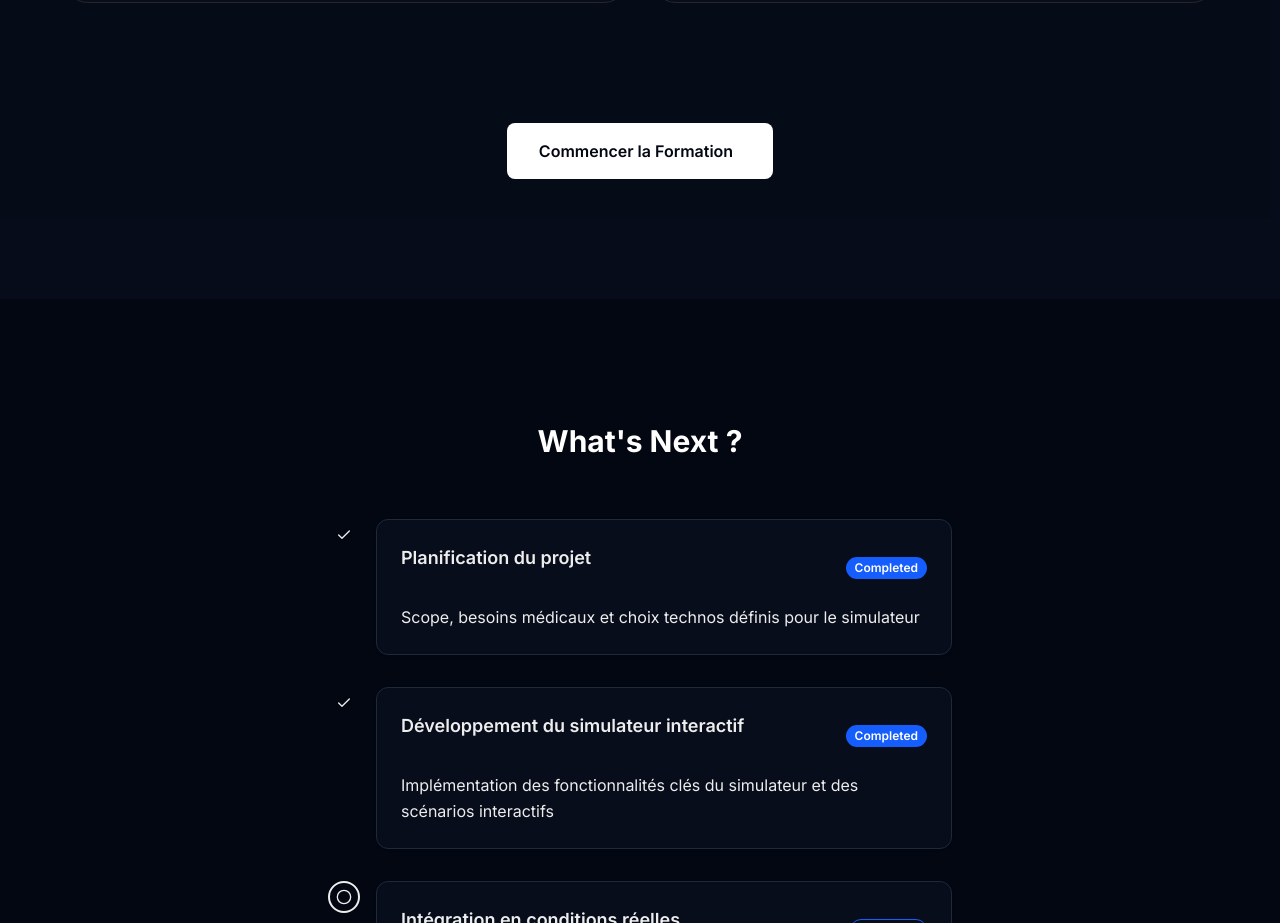
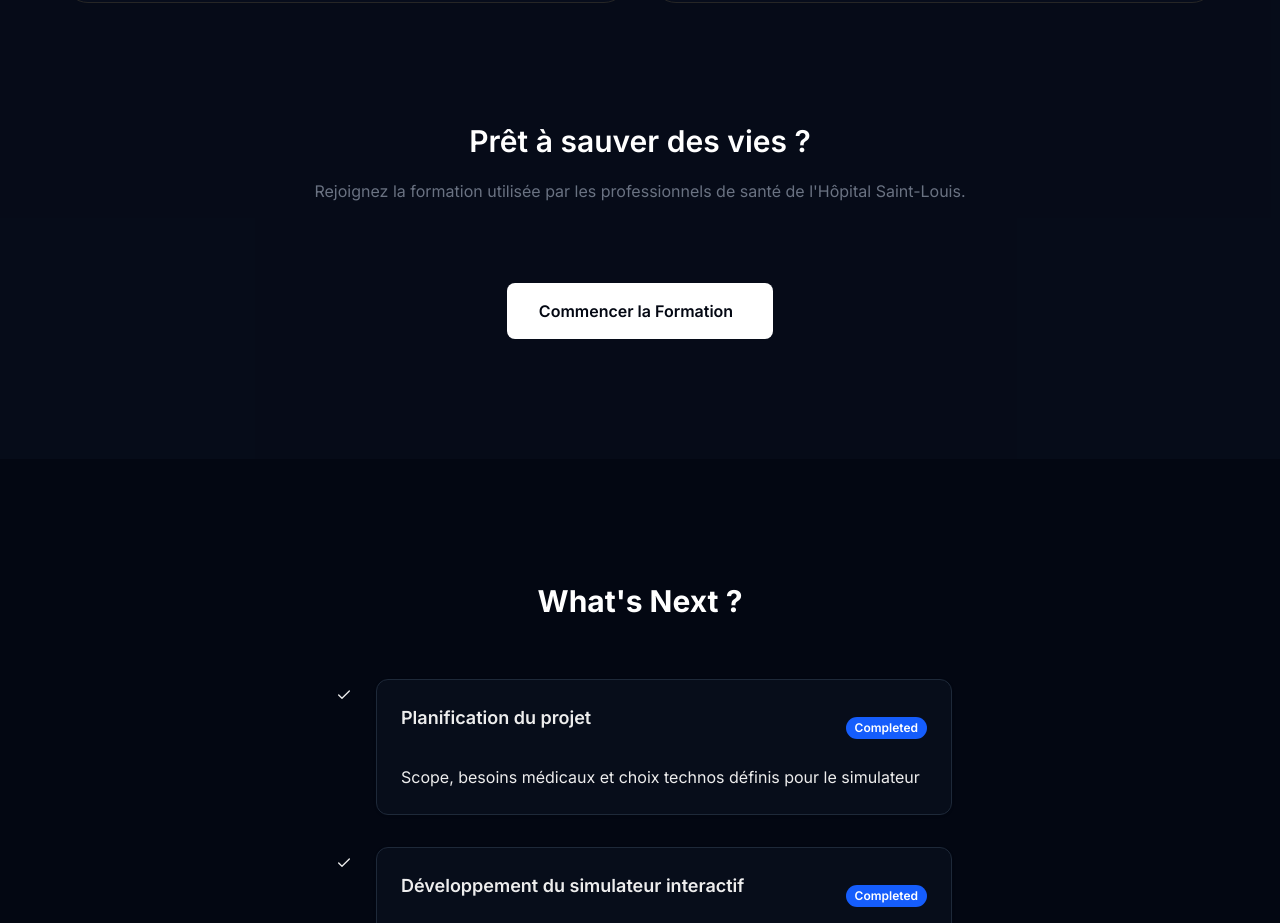
Before and after one commit to Samouz75/Defib_simulation, a Next.js app: page / in a window 1280 px wide. Shown: the part 2612-3535 px from the top of the page. Built offline with nearby package versions, Linux system fonts and the light colour scheme.

Commit message:
Add motivational header and description to LandingPage before CTA button

```diff
--- a/src/app/page.tsx
+++ b/src/app/page.tsx
@@ -340,7 +340,14 @@ export default function LandingPage() {
           </div>
         </div>
         {/* CTA Button */}
-        <div className="flex justify-center items-center mt-30 mb-10">
+
+        <h3 className="text-2xl md:text-3xl font-semibold text-white mb-5 animate-fade-in-delay text-center mt-30">
+          Prêt à sauver des vies ?
+        </h3>
+        <p className="text-gray-500 max-w-2xl mx-auto text-center mb-10">
+        Rejoignez la formation utilisée par les professionnels de santé de l'Hôpital Saint-Louis.
+        </p>
+        <div className="flex justify-center items-center mt-20 mb-10">
           <Link href="/simulator">
             <button className=" group inline-flex items-center justify-center px-8 py-4 bg-white text-gray-950 font-semibold rounded-lg hover:bg-gray-100 transition-all duration-300 transform hover:scale-105">
               <span className="mr-2">Commencer la Formation</span>
```
